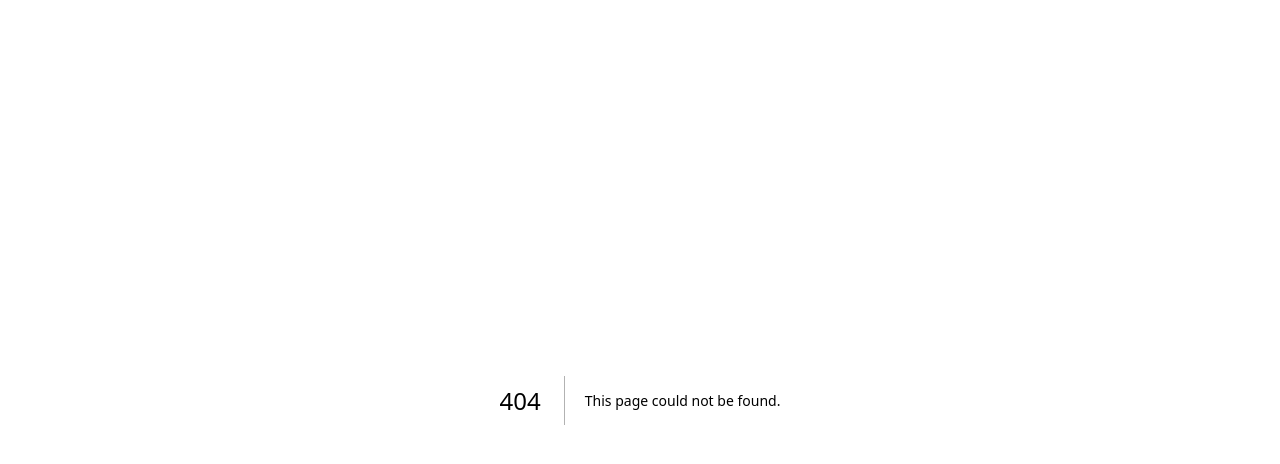
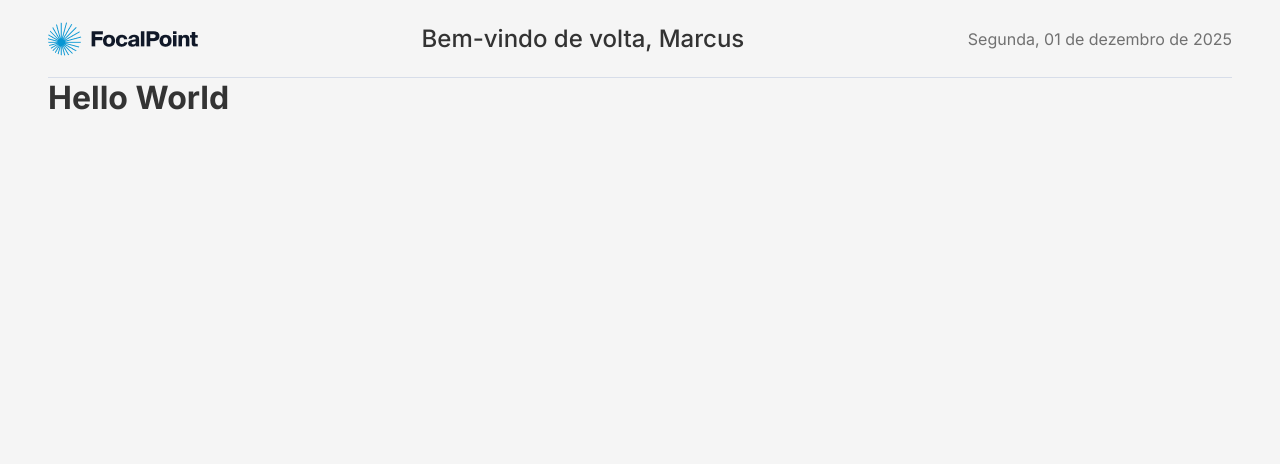
Before and after one commit to TiagoM13/teste_legaplan, a Next.js app: page /home in a window 1280 px wide. Before the commit this address had no page. Shown: the top 464 px of the page. Built offline with nearby package versions, Linux system fonts and the light colour scheme.

Commit message:
feat: add header component and page

```diff
--- /dev/null
+++ b/src/app/home/layout.tsx
@@ -0,0 +1,5 @@
+import Home from "./page";
+
+export default function Layout() {
+  return <Home />
+}
--- /dev/null
+++ b/src/app/home/page.tsx
@@ -0,0 +1,12 @@
+import Header from "@app/components/header"
+
+import styles from "./styles.module.scss"
+
+export default function Home() {
+  return (
+    <div className={styles.container}>
+      <Header />
+      <h1>Hello World</h1>
+    </div>
+  );
+}
--- /dev/null
+++ b/src/app/home/styles.module.scss
@@ -0,0 +1,4 @@
+.container {
+  padding-left: 3rem;
+  padding-right: 3rem;
+}
--- /dev/null
+++ b/src/components/header/index.tsx
@@ -0,0 +1,23 @@
+import Image from 'next/image';
+import React from 'react';
+
+import logo from "@app/assets/logo.png"
+
+import styles from "./styles.module.scss"
+
+export default function Header() {
+  return (
+    <div className={styles.container}>
+      <Image
+        src={logo}
+        width={150}
+        height={36}
+        alt="Logo"
+      />
+
+      <h1>Bem-vindo de volta, Marcus</h1>
+
+      <span>Segunda, 01 de dezembro de 2025</span>
+    </div>
+  );
+}
--- /dev/null
+++ b/src/components/header/styles.module.scss
@@ -0,0 +1,21 @@
+.container {
+  display: flex;
+  align-items: center;
+  justify-content: space-between;
+  border-bottom: 1px solid #D7DDE9;
+
+  padding: 1rem 0;
+
+  h1 {
+    font-size: 1.5rem;
+    font-weight: 500;
+    line-height: 1.875;
+  }
+
+  span {
+    font-size: 1rem;
+    font-weight: 400;
+    line-height: 1.25;
+    color: rgba(0, 0, 0, 0.541);
+  }
+}
```
